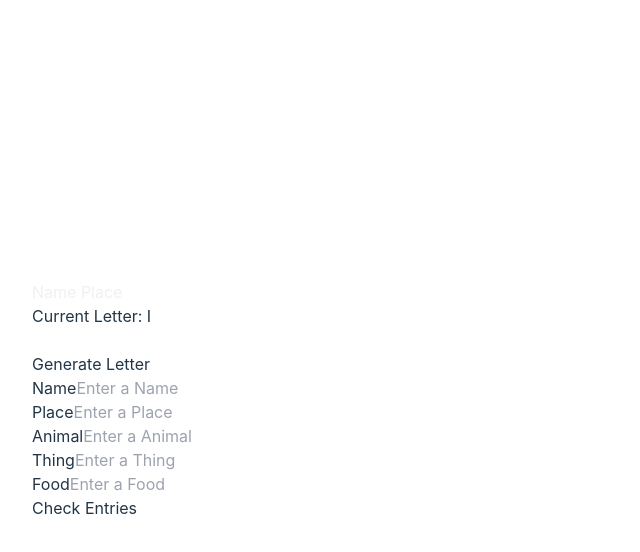
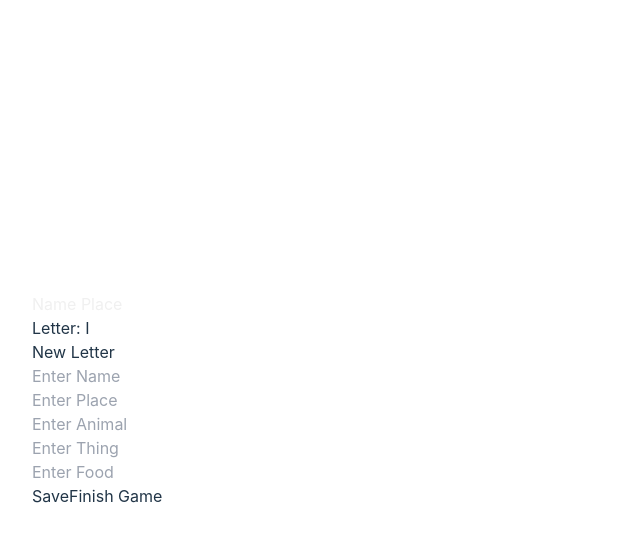
Before and after one commit to aryangupta1/name-place, a Vue app: page / in a window 1280 px wide. Both pictures are taken after a click on the button "Start Game". Shown: the top 552 px of the page, without its empty margins (0-640 px from the left). Built offline with nearby package versions, Linux system fonts and the light colour scheme.

Commit message:
Beta version

```diff
--- a/src/components/GameBoard.vue
+++ b/src/components/GameBoard.vue
@@ -1,60 +1,73 @@
 <template>
-  <div class="w-full max-w-screen-xl mx-auto px-4 space-y-8">
+  <div class="w-full max-w-md mx-auto px-4 space-y-6">
     <div v-if="!gameStarted" class="text-center">
       <button @click="startGame" class="px-6 py-2 bg-blue-500 hover:bg-blue-600 rounded shadow">
         Start Game
       </button>
     </div>
-    <div v-else class="space-y-4">
+    <div v-if="gameStarted" class="space-y-6">
       <div class="flex justify-between items-center">
-        <h2 class="text-lg font-bold">Current Letter: {{ currentLetter }}</h2>
-        <br>
+        <h2 class="text-lg font-bold">Letter: {{ currentLetter }}</h2>
         <button @click="generateLetter" class="px-4 py-2 bg-purple-500 hover:bg-purple-600 rounded shadow">
-          Generate Letter
+          New Letter
         </button>
       </div>
-      <div class="grid grid-cols-1 gap-4 sm:grid-cols-2 lg:grid-cols-5">
-        <div v-for="(input, key) in inputs" :key="key" class="flex flex-col items-center">
-          <label :for="key" class="mb-2 font-semibold">{{ key }}</label>
-          <input v-model="inputs[key]" :id="key" :placeholder="`Enter a ${key}`"
-                 class="w-full px-4 py-2 border rounded focus:outline-none focus:ring-2 focus:ring-purple-500"
+      <div class="flex flex-col space-y-4">
+        <div v-for="(value, key) in currentEntries" :key="key">
+          <input v-model="currentEntries[key]" :id="key" :placeholder="`Enter ${key}`"
+                 class="w-full px-4 py-3 border rounded focus:outline-none focus:ring-2 focus:ring-purple-500"
                  autocomplete="off"/>
         </div>
-        <button @click="checkEntries" class="col-span-full sm:col-span-2 lg:col-span-5 px-6 py-2 bg-green-500 hover:bg-green-600 rounded shadow">
-          Check Entries
+      </div>
+      <div class="flex justify-between">
+        <button @click="saveEntries" class="px-6 py-2 bg-green-500 hover:bg-green-600 rounded shadow">
+          Save
+        </button>
+        <button @click="finishGame" class="px-6 py-2 bg-red-500 hover:bg-red-600 rounded shadow">
+          Finish Game
         </button>
       </div>
     </div>
+    <Scorecard v-if="!gameStarted && gameFinished"/>
   </div>
 </template>
 
 <script setup>
 import { reactive, ref } from 'vue';
+import Scorecard from './Scorecard.vue';
 
-const inputs = reactive({
-  Name: '',
-  Place: '',
-  Animal: '',
-  Thing: '',
-  Food: ''
-});
 const gameStarted = ref(false);
+const gameFinished = ref(false);
 const usedLetters = ref([]);
 const currentLetter = ref('');
+const currentEntries = reactive({ Name: '', Place: '', Animal: '', Thing: '', Food: '' });
+const allEntries = ref([]);
 
 const alphabet = 'ABCDEFGHIJKLMNOPQRSTUVWXYZ'.split('');
 
 function startGame() {
   gameStarted.value = true;
+  gameFinished.value = false;
   generateLetter();
-  for (const key in inputs) {
-    inputs[key] = ''; // Clear previous entries
-  }
+  resetEntries();
 }
 
-function checkEntries() {
-  // Add logic to handle the validation of entries
-  gameStarted.value = false;  // Optionally reset game state here or after displaying results
+function saveEntries() {
+  allEntries.value.push({ ...currentEntries });
+  sessionStorage.setItem('gameData', JSON.stringify(allEntries.value));
+  resetEntries();
+  generateLetter(); // Optionally generate a new letter each time entries are saved
+}
+
+function finishGame() {
+  gameStarted.value = false;
+  gameFinished.value = true;
+}
+
+function resetEntries() {
+  for (const key in currentEntries) {
+    currentEntries[key] = '';
+  }
 }
 
 function generateLetter() {
@@ -67,7 +80,6 @@ function generateLetter() {
   usedLetters.value.push(randomLetter);
   currentLetter.value = randomLetter;
 }
-
 </script>
 
 <style scoped>
```
